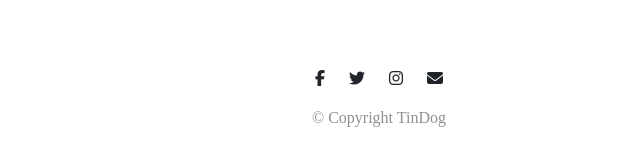
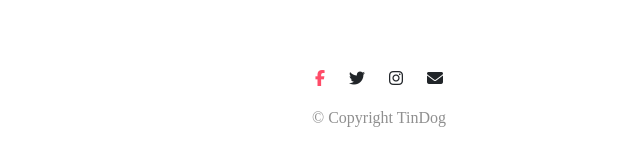
Before and after one commit to abbaswaseer/tindog, a plain HTML site: page index.html in a window 1280 px wide. In both pictures the pointer is over the icon 581 px from the left and 2973 px from the top of the page. Shown: the part 2896-3061 px from the top of the page, 261-901 px from the left. Drawn offline with nearby package versions, Linux system fonts and the light colour scheme.

Commit message:
Add files via upload

```diff
--- a/css/styles.css
+++ b/css/styles.css
@@ -167,3 +167,7 @@ h2{
 .social-icon{
     margin: 20px 10px;
 }
+
+.social-icon:hover{
+    color:#ff4c68;
+}
```
